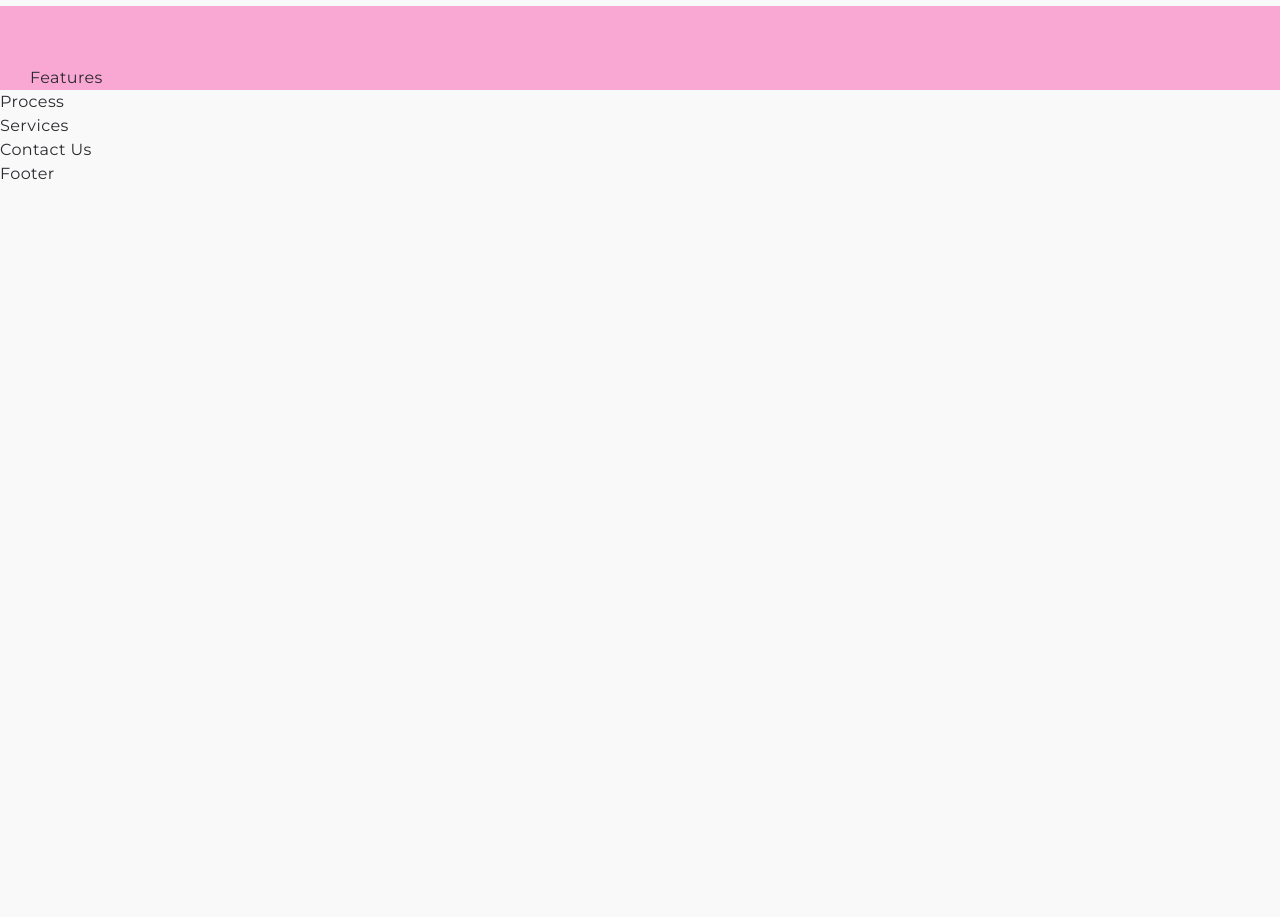
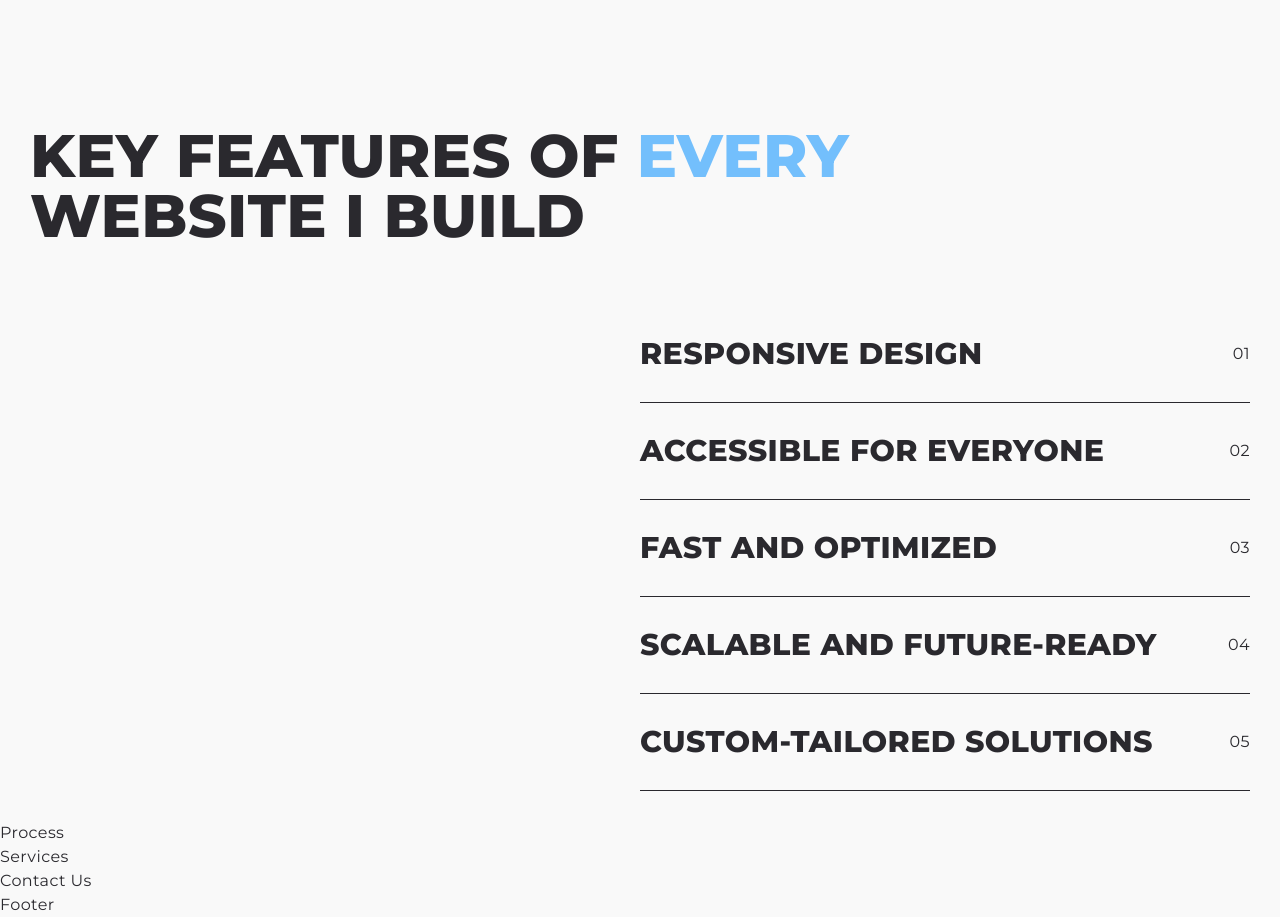
Before and after one commit to ryanmccloy/webdevryan, a React (Vite) app: page / in a window 1280 px wide. Shown: the part 1700-2617 px from the top of the page. Before the commit the page ends 1886 px from the top, so only its background shows below. Built offline with nearby package versions, Linux system fonts and the light colour scheme.

Commit message:
websites features section

```diff
--- /dev/null
+++ b/src/components/AboutUsHeading.jsx
@@ -0,0 +1,12 @@
+function AboutUsHeading() {
+  return (
+    <h2
+      className="text-end text-3xl md:text-4xl lg:text-5xl xl:text-6xl 2xl:text-7xl"
+      id="about-us-heading"
+    >
+      Websites Built <br></br> For <span className="text-accent">Success</span>
+    </h2>
+  );
+}
+
+export default AboutUsHeading;
--- a/src/components/CTA.jsx
+++ b/src/components/CTA.jsx
@@ -3,7 +3,7 @@ import GetInTouchButton from "./GetInTouchButton";
 
 function CTA() {
   return (
-    <div className="leading-14 mt-90 gap-30 md:mt-150 flex flex-col uppercase leading-normal">
+    <div className="leading-14 mt-90 gap-30 md:mt-150 flex flex-col leading-normal">
       <LandingHeading />
       <GetInTouchButton />
     </div>
--- /dev/null
+++ b/src/components/FeaturesHeading.jsx
@@ -0,0 +1,12 @@
+function FeaturesHeading() {
+  return (
+    <h2 className="text-start text-3xl uppercase md:text-4xl lg:text-5xl xl:text-6xl 2xl:text-7xl">
+      <span className="block sm:inline-block">Key Features</span>{" "}
+      <span className="inline-block">of</span>{" "}
+      <span className="inline-block text-accent sm:inline-block">Every</span>{" "}
+      <span className="block">Website I Build</span>
+    </h2>
+  );
+}
+
+export default FeaturesHeading;
--- /dev/null
+++ b/src/components/Principle.jsx
@@ -0,0 +1,23 @@
+import { useState } from "react";
+
+function Principle({ heading, num }) {
+  const [isActive, setIsActive] = useState(false);
+
+  const handleClick = () => {
+    setIsActive((prev) => !prev);
+  };
+
+  return (
+    <div
+      className={`pb-15 md:pb-30 flex cursor-pointer items-center justify-between border-b border-primary ${isActive ? "bg-pink-100" : ""}`}
+      onClick={handleClick}
+    >
+      <h3 className="text-lg md:text-xl lg:text-2xl xl:text-3xl 2xl:text-4xl">
+        {heading}
+      </h3>
+      <div className="pl-15 sm:pl-30">{num}</div>
+    </div>
+  );
+}
+
+export default Principle;
--- /dev/null
+++ b/src/components/WebsiteFeatures.jsx
@@ -0,0 +1,57 @@
+import Principle from "./Principle";
+
+const principles = [
+  {
+    num: "01",
+    heading: "Responsive Design",
+    subHeading: "Optimized for Every Device",
+    content:
+      "Your website should look stunning and function seamlessly on any screen size. I specialize in creating responsive designs that adapt flawlessly to desktops, tablets, and mobile devices, ensuring your audience has a consistent experience no matter how they access your site.",
+  },
+  {
+    num: "02",
+    heading: "Accessible for Everyone",
+    subHeading: "Inclusive and User-Friendly",
+    content:
+      "Accessibility is more than a requirement—it's a commitment to inclusivity. I ensure your website is designed to be usable by everyone, including individuals with disabilities, by following the latest accessibility standards and best practices.",
+  },
+  {
+    num: "03",
+    heading: "Fast and Optimized",
+    subHeading: "Speed That Converts",
+    content:
+      "Slow websites lose visitors. I focus on building lightweight and optimized websites that load quickly and deliver smooth performance, helping you retain users and improve your search engine rankings.",
+  },
+  {
+    num: "04",
+    heading: "Scalable and Future-Ready",
+    subHeading: "Built to Grow With You",
+    content:
+      "Your website should evolve with your business. I design scalable solutions that can handle increased traffic, new features, and future growth, ensuring your site remains an asset as your needs expand.",
+  },
+  {
+    num: "05",
+    heading: "Custom-Tailored Solutions",
+    subHeading: "Made for Your Unique Needs",
+    content:
+      "No two businesses are the same, so your website shouldn’t be either. I craft custom solutions that align with your vision, brand identity, and goals, ensuring a site that is as unique as your business.",
+  },
+];
+
+function WebsiteFeatures() {
+  return (
+    <div className="gap-15 md:gap-30 flex flex-col sm:w-2/3 sm:self-end md:w-1/2">
+      {principles.map((principle) => {
+        return (
+          <Principle
+            key={principle.num}
+            heading={principle.heading}
+            num={principle.num}
+          />
+        );
+      })}
+    </div>
+  );
+}
+
+export default WebsiteFeatures;
--- a/src/index.css
+++ b/src/index.css
@@ -18,5 +18,5 @@ body {
 h1,
 h2,
 h3 {
-  @apply font-extrabold;
+  @apply font-extrabold uppercase;
 }
--- a/src/sections/AboutUs.jsx
+++ b/src/sections/AboutUs.jsx
@@ -1,3 +1,4 @@
+import AboutUsHeading from "../components/AboutUsHeading";
 import AboutUsContent from "../components/AboutUsContent";
 
 function AboutUs() {
@@ -6,13 +7,7 @@ function AboutUs() {
       className="px-30 pt-90 lg:pt-120 pb-30 flex flex-col gap-60"
       aria-labelledby="about-us-heading"
     >
-      <h2
-        className="text-end text-3xl uppercase md:text-4xl lg:text-5xl xl:text-6xl 2xl:text-7xl"
-        id="about-us-heading"
-      >
-        Websites Built <br></br> For{" "}
-        <span className="text-accent">Success</span>
-      </h2>
+      <AboutUsHeading />
       <AboutUsContent />
     </section>
   );
--- a/src/sections/Features.jsx
+++ b/src/sections/Features.jsx
@@ -1,5 +1,13 @@
+import FeaturesHeading from "../components/FeaturesHeading";
+import WebsiteFeatures from "../components/WebsiteFeatures";
+
 function Features() {
-  return <div className="px-30 bg-pink-300 pt-60">Features</div>;
+  return (
+    <section className="px-30 pt-90 lg:pt-120 pb-30 md:gap-90 flex flex-col gap-60">
+      <FeaturesHeading />
+      <WebsiteFeatures />
+    </section>
+  );
 }
 
 export default Features;
```
